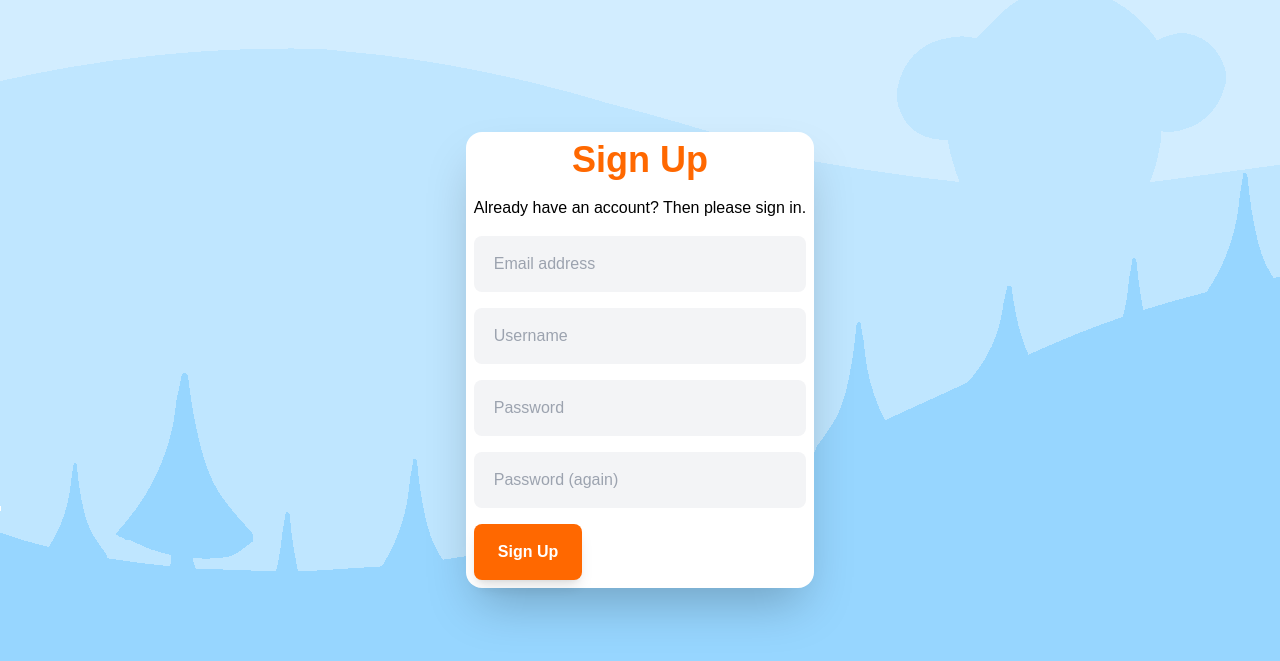
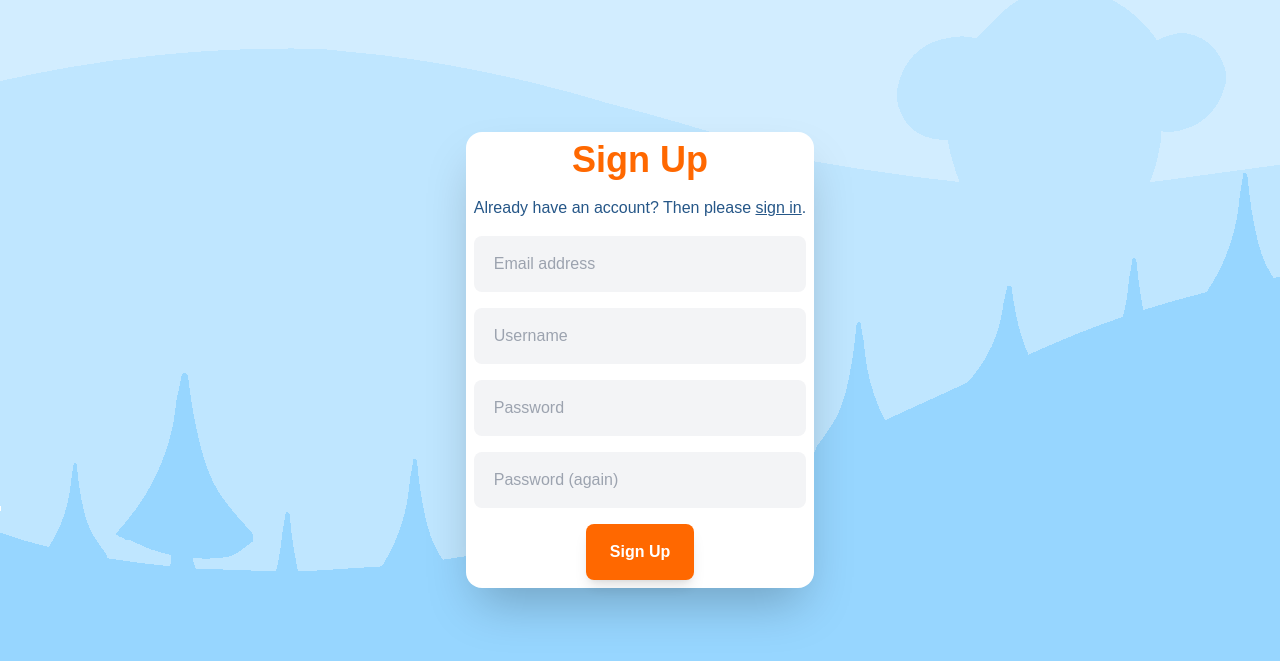
Before and after one commit to markrshaw99/Monkey_Snowfight, a Django app: page /accounts/signup/ in a window 1280 px wide. Shown: the part 80-741 px from the top of the page. Run offline with Django 5.2, Linux system fonts and the light colour scheme; parts of the project's set-up code (start-up, migrations or seed data) failed here and were passed over; some web fonts are replaced.

Commit message:
Fixed signup pages

```diff
--- a/static/css/main.css
+++ b/static/css/main.css
@@ -745,6 +745,14 @@ p {
     padding: 1rem;
 }
 
+.center-me {
+    display: flex;
+    align-items: center;
+    justify-content: center;
+    width: 100%;
+    height: 100%;
+}
+
 .content-box {
     background-color: white;
     border-radius: 1rem;
@@ -753,6 +761,7 @@ p {
     margin: 3rem auto;
     width: fit-content;
     max-height: 100%;
+    color: var(--blue-font);
 }
 
 .content-box-delete-chat, .content-box-logout {
@@ -762,6 +771,9 @@ p {
     text-align: center;
 }
 
+.page-link {
+    text-decoration: underline;
+}
 
 html {
   /* ...existing styles... */
--- a/templates/account/signup.html
+++ b/templates/account/signup.html
@@ -8,7 +8,7 @@
         {% trans "Sign Up" %}
     {% endelement %}
     {% setvar link %}
-        <a href="{{ login_url }}">
+        <a href="{{ login_url }}" class="page-link">
         {% endsetvar %}
         {% setvar end_link %}
         </a>
@@ -26,9 +26,11 @@
                 {{ redirect_field }}
             {% endslot %}
             {% slot actions %}
-                {% element button tags="prominent,signup" type="submit" %}
-                    {% trans "Sign Up" %}
-                {% endelement %}
+                <div class="center-me">
+                    {% element button tags="prominent,signup" type="submit" %}
+                        {% trans "Sign Up" %}
+                    {% endelement %}
+                </div>
             {% endslot %}
         {% endelement %}
     {% endif %}
```
Also changed, not shown: templates/account/login.html (+6 -4 lines).
